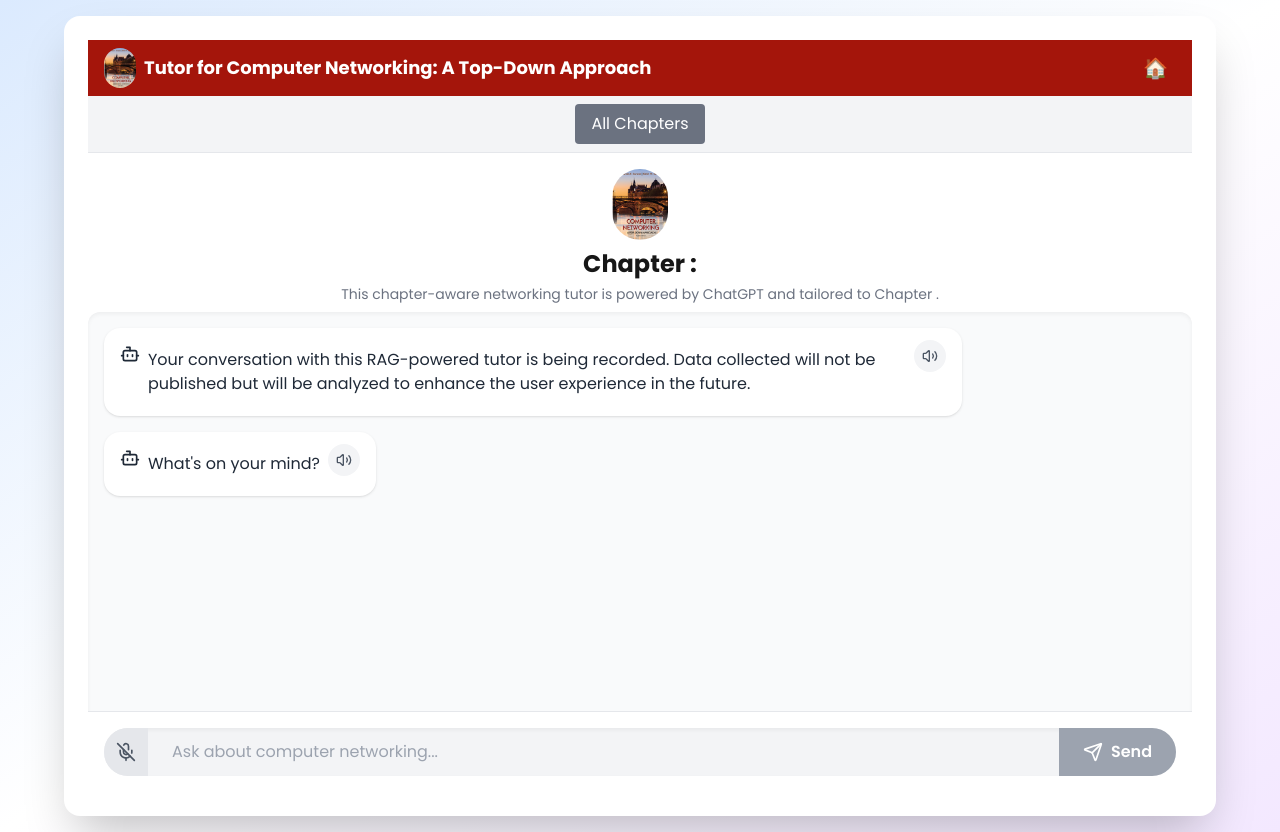
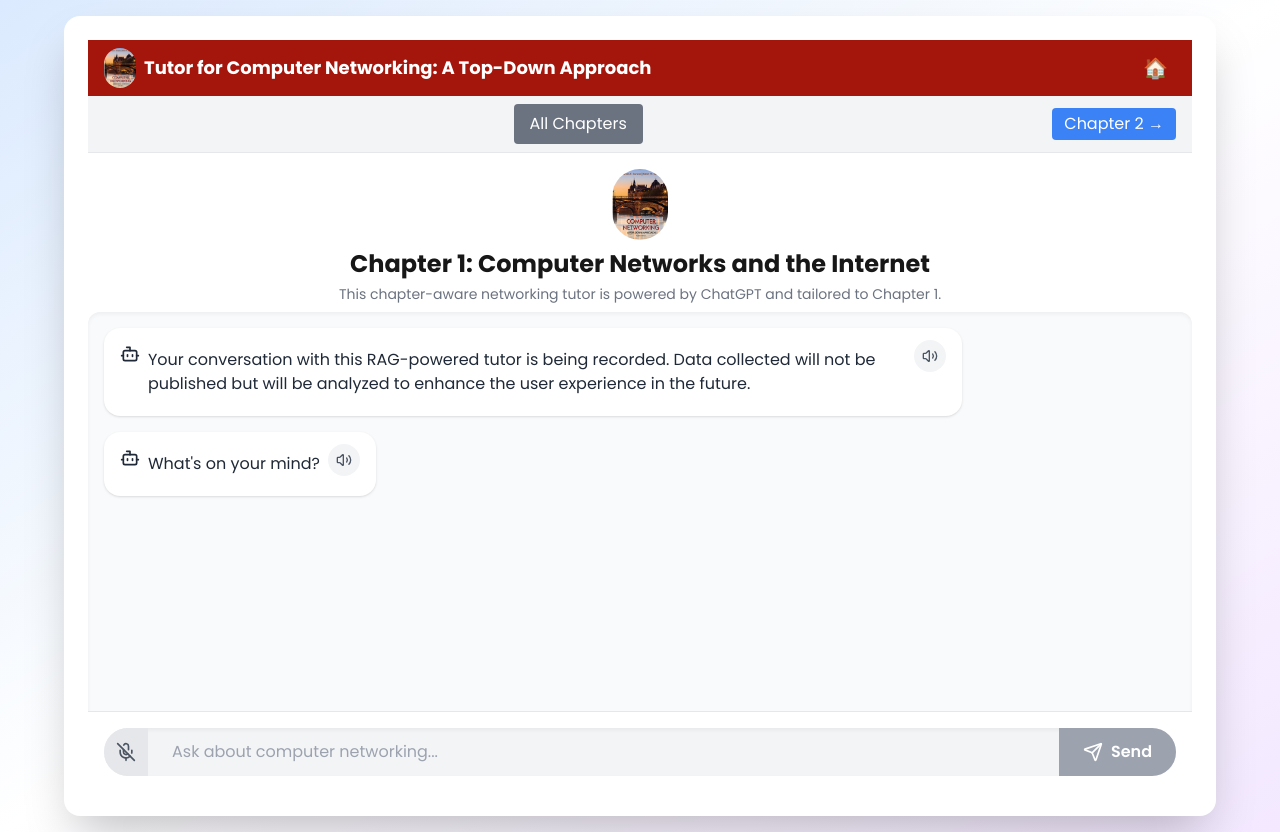
Before and after one commit to shayanahmad7/computer-networking-assistant, a Next.js app: page /rag-chapter1 in a window 1280 px wide. Built offline with nearby package versions, Linux system fonts and the light colour scheme.

Commit message:
Fix TypeScript error in RAG Chapter 1 page

```diff
--- a/app/rag-chapter1/page.tsx
+++ b/app/rag-chapter1/page.tsx
@@ -5,7 +5,7 @@ export default function RAGChapter1() {
   return (
     <main className="flex min-h-screen flex-col items-center justify-center bg-gradient-to-br from-blue-100 via-white to-purple-100 p-4">
       <div className="w-full max-w-6xl rounded-2xl bg-white p-6 shadow-2xl">
-        <ChapterHeader />
+        <ChapterHeader chapterNumber={1} chapterTitle="Computer Networks and the Internet" />
         <RAGChat />
       </div>
     </main>
```
